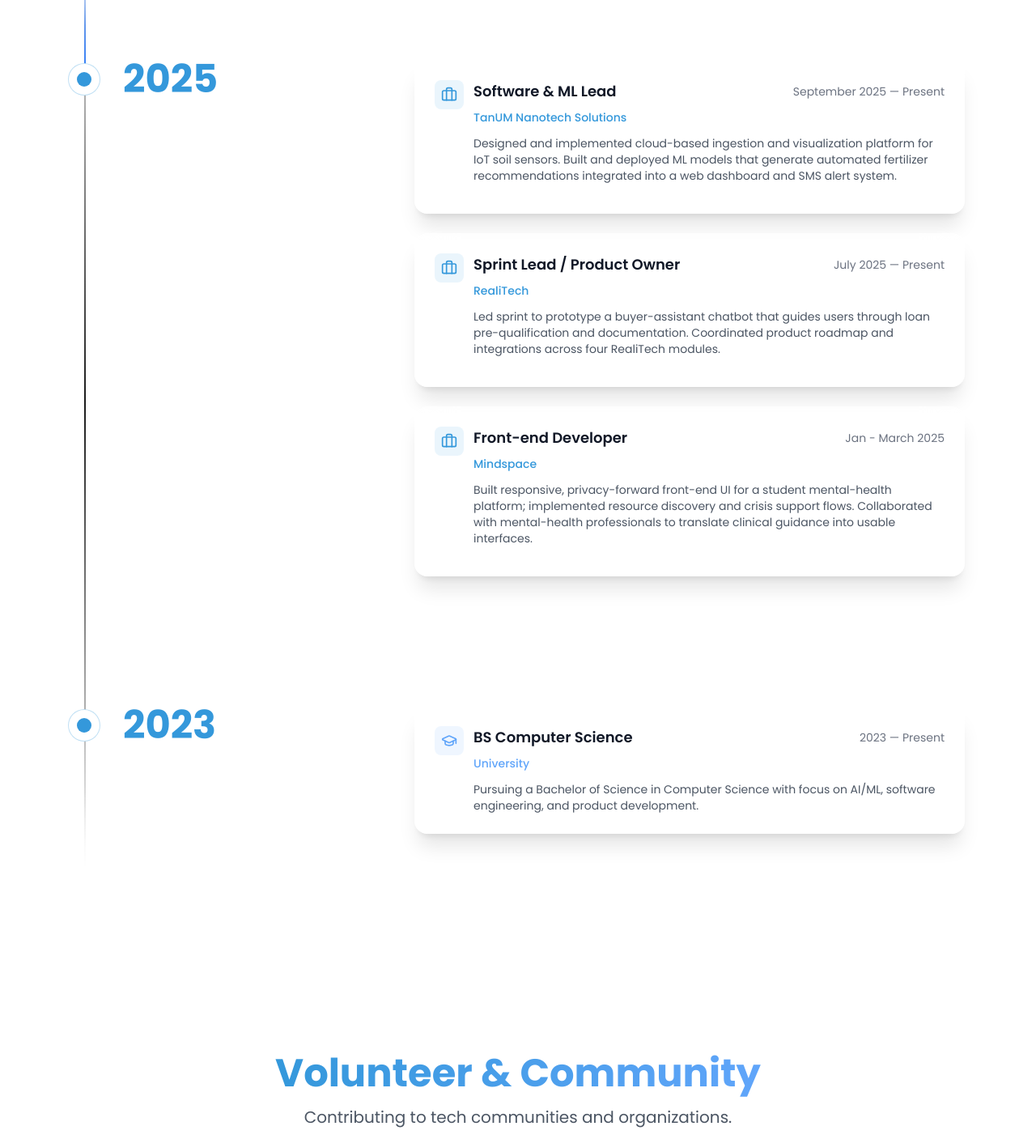
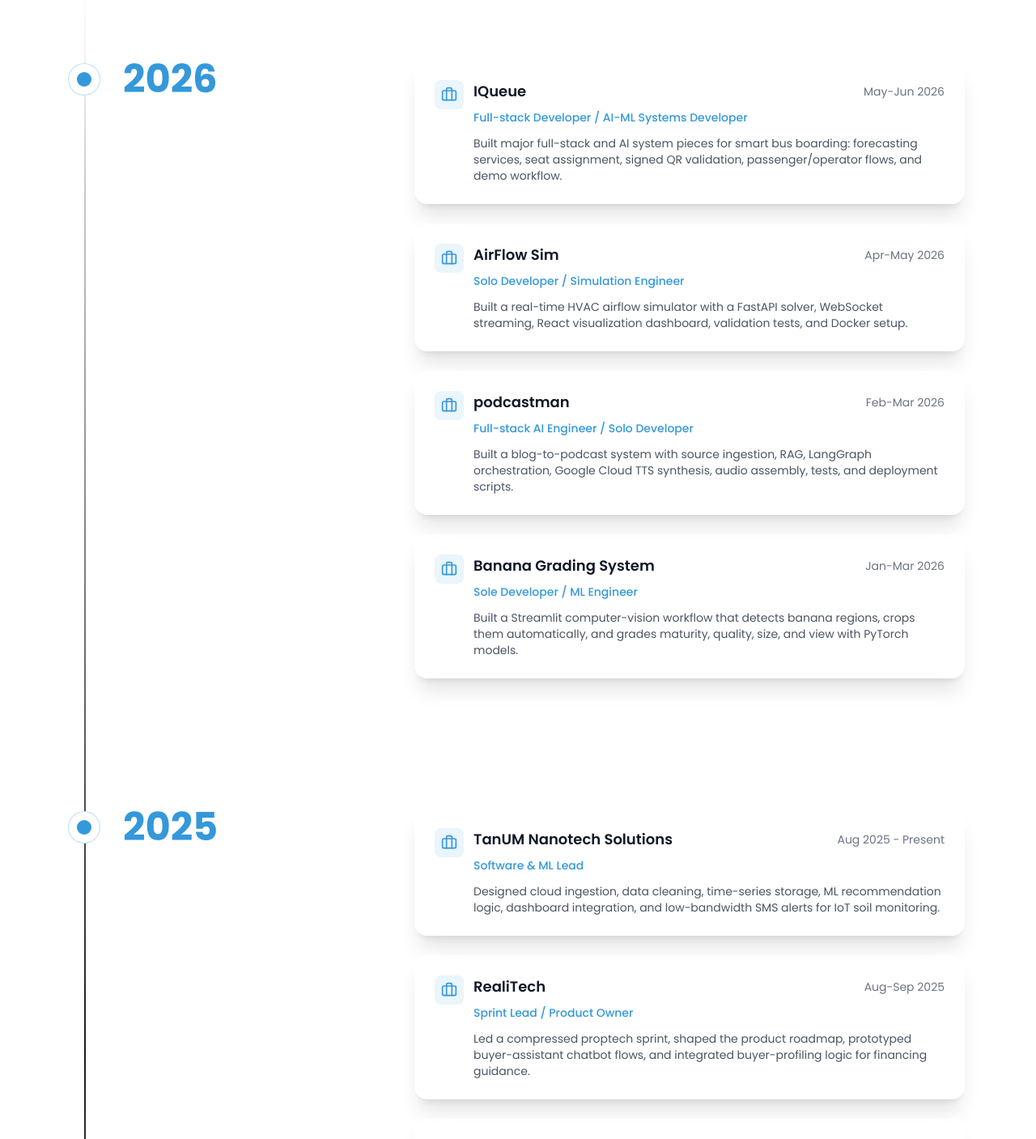
Before and after one commit to aaronjalapon/portfolio, a React (Vite) app: page /experience in a window 1280 px wide. Shown: the part 880-2287 px from the top of the page at 81% size. Built offline with nearby package versions, Linux system fonts and the light colour scheme.

Commit message:
Refresh project timelines and experience page

```diff
--- a/src/data/projects.js
+++ b/src/data/projects.js
@@ -4,7 +4,7 @@
     slug: 'tanum',
     tagline: 'IoT + ML system for real-time soil monitoring and data-driven fertilizer recommendations that reduces waste and improves yields.',
     role: 'Software & ML Lead',
-    timeline: 'Jan 2025 - Present',
+    timeline: 'Aug 2025 - Present',
     category: 'AgriTech',
     status: 'Active pilot',
     tags: ['Python', 'IoT', 'Machine Learning', 'MQTT', 'React', 'Time-Series'],
@@ -60,6 +60,8 @@
     tags: ['FastAPI', 'Next.js', 'PostgreSQL', 'Machine Learning', 'Prophet', 'PyTorch', 'LightGBM', 'XLM-RoBERTa', 'QR Security'],
     featured: true,
     image: '/iqueue.png',
+    link: 'https://iqueue.tech/',
+    github: 'https://github.com/aaronjalapon/um-siklab-iqueue',
     visual: { label: 'AI', theme: 'indigo' },
     caseStudyPath: '/projects/iqueue',
     caseStudy: {
@@ -179,7 +181,7 @@
     slug: 'mindspace',
     tagline: 'Privacy-first student mental health platform with guided meditations, curated resources, and moderated peer support.',
     role: 'Front-end Developer',
-    timeline: '2024',
+    timeline: 'Jan-Mar 2025',
     category: 'Mental Health',
     status: 'Live site',
     tags: ['JavaScript', 'Accessibility', 'UX Design', 'Privacy-first'],
@@ -229,7 +231,7 @@
     slug: 'realitech',
     tagline: 'End-to-end proptech ecosystem featuring a buyer-assistant chatbot to guide homebuyers through financing and documents.',
     role: 'Sprint Lead / Product Owner',
-    timeline: '2025 - Present',
+    timeline: 'Aug-Sep 2025',
     category: 'PropTech',
     status: 'Live prototype',
     tags: ['Node.js', 'Chatbot', 'Product Management', 'UX'],
@@ -333,6 +335,7 @@
     tags: ['Python', 'FastAPI', 'Streamlit', 'LangGraph', 'LiteLLM', 'ChromaDB', 'Google Cloud TTS'],
     featured: true,
     image: '/podcastman.png',
+    github: 'https://github.com/aaronjalapon/podcastman',
     visual: { label: 'RAG', theme: 'violet' },
     caseStudyPath: '/projects/podcastman',
     caseStudy: {
@@ -375,12 +378,13 @@
     slug: 'crop-price-prediction-senegal',
     tagline: 'ML-powered Streamlit app that forecasts Senegal crop prices with confidence intervals.',
     role: 'Machine Learning Engineer / Full-Stack Data App Developer',
-    timeline: '2025',
+    timeline: 'Nov-Dec 2025',
     category: 'AgriTech',
     status: 'Local Streamlit app',
     tags: ['Python', 'Streamlit', 'XGBoost', 'scikit-learn', 'Time Series', 'AgriTech', 'Plotly'],
     featured: true,
     image: '/crop-price-prediction.png',
+    github: 'https://github.com/aaronjalapon/crop-price-prediction',
     visual: { label: 'ML', theme: 'emerald' },
     caseStudyPath: '/projects/crop-price-prediction-senegal',
     caseStudy: {
@@ -423,7 +427,7 @@
     slug: 'flappy-bird-physics',
     tagline: 'Flutter mobile game that teaches gravity by letting players fly through planets with different physics.',
     role: 'Flutter/Game Developer',
-    timeline: 'Physics class project, 2025/2026',
+    timeline: 'Nov-Dec 2025',
     category: 'Educational Game',
     status: 'Class project',
     tags: ['Flutter', 'Dart', 'Mobile Game', 'Physics Simulation', 'EdTech', 'CustomPainter', 'SharedPreferences'],
@@ -472,7 +476,7 @@
     slug: 'goalbuddy',
     tagline: 'Goal tracking and habit formation app with personalized insights and social accountability features.',
     role: 'Full-stack Developer',
-    timeline: '2024',
+    timeline: 'Nov 2024',
     category: 'Productivity',
     status: 'Portfolio card',
     tags: ['React', 'Node.js', 'MongoDB'],
@@ -484,7 +488,7 @@
     slug: 'tanimpro',
     tagline: 'Climate-smart agriculture platform providing weather forecasts and farming recommendations.',
     role: 'Developer',
-    timeline: '2024',
+    timeline: 'Jan 2025',
     category: 'AgriTech',
     status: 'Portfolio card',
     tags: ['Python', 'API Integration', 'Data Viz'],
--- a/src/pages/Experience.jsx
+++ b/src/pages/Experience.jsx
@@ -1,41 +1,10 @@
 import { motion } from 'framer-motion'
 import { Link } from 'react-router-dom'
-import { Download, ArrowRight, Briefcase, GraduationCap, Heart } from 'lucide-react'
+import { Download, ArrowRight, Briefcase, GraduationCap } from 'lucide-react'
 import SectionHeader from '../components/SectionHeader'
 import TimelineItem from '../components/TimelineItem'
 import { Timeline } from '../components/ui/timeline'
 import SEO from '../components/SEO'
-
-const experiences = [
-  {
-    title: 'Software & ML Lead',
-    organization: 'TanUM Nanotech Solutions',
-    period: 'September 2025 — Present',
-    description: 'Designed and implemented cloud-based ingestion and visualization platform for IoT soil sensors. Built and deployed ML models that generate automated fertilizer recommendations integrated into a web dashboard and SMS alert system.',
-    type: 'work',
-  },
-  {
-    title: 'Sprint Lead / Product Owner',
-    organization: 'RealiTech',
-    period: 'July 2025 — Present',
-    description: 'Led sprint to prototype a buyer-assistant chatbot that guides users through loan pre-qualification and documentation. Coordinated product roadmap and integrations across four RealiTech modules.',
-    type: 'work',
-  },
-  {
-    title: 'Front-end Developer',
-    organization: 'Mindspace',
-    period: 'Jan - March 2025',
-    description: 'Built responsive, privacy-forward front-end UI for a student mental-health platform; implemented resource discovery and crisis support flows. Collaborated with mental-health professionals to translate clinical guidance into usable interfaces.',
-    type: 'work',
-  },
-  {
-    title: 'BS Computer Science',
-    organization: 'University',
-    period: '2023 — Present',
-    description: 'Pursuing a Bachelor of Science in Computer Science with focus on AI/ML, software engineering, and product development.',
-    type: 'education',
-  },
-]
 
 const volunteerExperiences = [
   {
@@ -78,11 +47,19 @@
     ]
   },
   {
-    category: 'Mindspace',
+    category: 'IQueue',
     bullets: [
-      'Built responsive, privacy-forward front-end UI for student mental-health platform',
-      'Implemented resource discovery, guided meditations, and crisis support flows',
-      'Collaborated with mental-health professionals on clinical UX patterns',
+      'Built full-stack passenger and operator flows for an AI smart boarding platform',
+      'Integrated forecasting, seat assignment, and signed QR boarding validation services',
+      'Connected multilingual passenger support with evidence-aware demo workflows',
+    ]
+  },
+  {
+    category: 'Banana Grading System',
+    bullets: [
+      'Trained Faster R-CNN detector for banana localization in RGB images',
+      'Built VGG16 transfer-learning classifiers for maturity, quality, size, and view',
+      'Shipped a Streamlit grading interface with confidence scores and visual results',
     ]
   },
   {
@@ -93,93 +70,157 @@
       'Designed user profiling and document checklist generation features',
     ]
   },
+  {
+    category: 'podcastman',
+    bullets: [
+      'Built article ingestion for URL, raw text, and Markdown sources',
+      'Orchestrated RAG and LangGraph stages for grounded two-host podcast scripts',
+      'Implemented TTS synthesis, audio assembly, tests, and deployment scripts',
+    ]
+  },
+  {
+    category: 'Crop Price Prediction',
+    bullets: [
+      'Engineered time-aware market, crop, seasonal, and lag features for forecasting',
+      'Compared Random Forest and XGBoost with chronological validation and TimeSeriesSplit',
+      'Built a Streamlit dashboard with predictions, confidence intervals, and Plotly charts',
+    ]
+  },
 ]
 
-// Transform experiences into Timeline format grouped by year
-const timelineData = [
+const projectMilestones = {
+  2026: [
     {
-    title: "2025",
-    content: (
-      <div className="space-y-6">
+      title: 'IQueue',
+      period: 'May-Jun 2026',
+      role: 'Full-stack Developer / AI-ML Systems Developer',
+      description: 'Built major full-stack and AI system pieces for smart bus boarding: forecasting services, seat assignment, signed QR validation, passenger/operator flows, and demo workflow.',
+    },
+    {
+      title: 'AirFlow Sim',
+      period: 'Apr-May 2026',
+      role: 'Solo Developer / Simulation Engineer',
+      description: 'Built a real-time HVAC airflow simulator with a FastAPI solver, WebSocket streaming, React visualization dashboard, validation tests, and Docker setup.',
+    },
+    {
+      title: 'podcastman',
+      period: 'Feb-Mar 2026',
+      role: 'Full-stack AI Engineer / Solo Developer',
+      description: 'Built a blog-to-podcast system with source ingestion, RAG, LangGraph orchestration, Google Cloud TTS synthesis, audio assembly, tests, and deployment scripts.',
+    },
+    {
+      title: 'Banana Grading System',
+      period: 'Jan-Mar 2026',
+      role: 'Sole Developer / ML Engineer',
+      description: 'Built a Streamlit computer-vision workflow that detects banana regions, crops them automatically, and grades maturity, quality, size, and view with PyTorch models.',
+    },
+  ],
+  2025: [
+    {
+      title: 'TanUM Nanotech Solutions',
+      period: 'Aug 2025 - Present',
+      role: 'Software & ML Lead',
+      description: 'Designed cloud ingestion, data cleaning, time-series storage, ML recommendation logic, dashboard integration, and low-bandwidth SMS alerts for IoT soil monitoring.',
+    },
+    {
+      title: 'RealiTech',
+      period: 'Aug-Sep 2025',
+      role: 'Sprint Lead / Product Owner',
+      description: 'Led a compressed proptech sprint, shaped the product roadmap, prototyped buyer-assistant chatbot flows, and integrated buyer-profiling logic for financing guidance.',
+    },
+    {
+      title: 'Crop Price Prediction (Senegal)',
+      period: 'Nov-Dec 2025',
+      role: 'Machine Learning Engineer / Full-Stack Data App Developer',
+      description: 'Handled data analysis, time-aware feature engineering, model training, evaluation, serialization, and a Streamlit forecasting interface for staple crop prices.',
+    },
+    {
+      title: 'Flappy Bird Physics Demo',
+      period: 'Nov-Dec 2025',
+      role: 'Flutter/Game Developer',
+      description: 'Built gameplay, UI, and physics systems for a Flutter game that teaches gravity through planetary motion, live physics readouts, quizzes, and persistent progress.',
+    },
+    {
+      title: 'Mindspace',
+      period: 'Jan-Mar 2025',
+      role: 'Front-end Developer',
+      description: 'Built a responsive, privacy-forward mental-health interface with resource discovery, guided meditation flows, moderated peer support, and crisis help entry points.',
+    },
+    {
+      title: 'TanimPro',
+      period: 'Jan 2025',
+      role: 'Developer',
+      description: 'Contributed to a climate-smart agriculture platform focused on weather forecasts, farming recommendations, API integration, and data visualization.',
+    },
+  ],
+  2024: [
+    {
+      title: 'GoalBuddy',
+      period: 'Nov 2024',
+      role: 'Full-stack Developer',
+      description: 'Built a productivity app concept for goal tracking, habit formation, personalized insights, and social accountability using a React, Node.js, and MongoDB stack.',
+    },
+  ],
+}
+
+function TimelineCard({ item, type = 'project' }) {
+  const Icon = type === 'education' ? GraduationCap : Briefcase
+  const iconClass = type === 'education' ? 'text-blue-400' : 'text-primary'
+  const iconBgClass = type === 'education' ? 'bg-blue-400/10' : 'bg-primary/10'
+  const roleClass = type === 'education' ? 'text-blue-400' : 'text-primary'
+
+  return (
     <div className="card">
-          <div className="flex items-start gap-3 mb-3">
-            <div className="p-2 bg-primary/10 rounded-lg">
-              <Briefcase className="text-primary" size={20} />
+      <div className="flex items-start gap-3">
+        <div className={`p-2 ${iconBgClass} rounded-lg`}>
+          <Icon className={iconClass} size={20} />
         </div>
         <div className="flex-1">
           <div className="flex flex-col md:flex-row md:items-center md:justify-between gap-2 mb-2">
-                <h3 className="text-lg font-semibold text-gray-900 dark:text-white">Software & ML Lead</h3>
-                <span className="text-sm text-gray-500">September 2025 — Present</span>
+            <h3 className="text-lg font-semibold text-gray-900 dark:text-white">{item.title}</h3>
+            <span className="text-sm text-gray-500">{item.period}</span>
           </div>
-              <p className="text-primary font-medium text-sm mb-3">TanUM Nanotech Solutions</p>
-              <p className="text-gray-600 dark:text-gray-400 text-sm">
-                Designed and implemented cloud-based ingestion and visualization platform for IoT soil sensors.
-                Built and deployed ML models that generate automated fertilizer recommendations integrated into a web dashboard and SMS alert system.
-              </p>
+          <p className={`${roleClass} font-medium text-sm mb-3`}>{item.role}</p>
+          <p className="text-gray-600 dark:text-gray-400 text-sm">{item.description}</p>
         </div>
       </div>
     </div>
+  )
+}
 
-        <div className="card">
-          <div className="flex items-start gap-3 mb-3">
-            <div className="p-2 bg-primary/10 rounded-lg">
-              <Briefcase className="text-primary" size={20} />
+const renderProjectMilestones = (items) => (
+  <div className="space-y-6">
+    {items.map((item) => (
+      <TimelineCard key={item.title} item={item} />
+    ))}
   </div>
-            <div className="flex-1">
-              <div className="flex flex-col md:flex-row md:items-center md:justify-between gap-2 mb-2">
-                <h3 className="text-lg font-semibold text-gray-900 dark:text-white">Sprint Lead / Product Owner</h3>
-                <span className="text-sm text-gray-500">July 2025 — Present</span>
-              </div>
-              <p className="text-primary font-medium text-sm mb-3">RealiTech</p>
-              <p className="text-gray-600 dark:text-gray-400 text-sm">
-                Led sprint to prototype a buyer-assistant chatbot that guides users through loan pre-qualification and documentation.
-                Coordinated product roadmap and integrations across four RealiTech modules.
-              </p>
-            </div>
-          </div>
-        </div>
+)
 
-        <div className="card">
-          <div className="flex items-start gap-3 mb-3">
-            <div className="p-2 bg-primary/10 rounded-lg">
-              <Briefcase className="text-primary" size={20} />
-            </div>
-            <div className="flex-1">
-              <div className="flex flex-col md:flex-row md:items-center md:justify-between gap-2 mb-2">
-                <h3 className="text-lg font-semibold text-gray-900 dark:text-white">Front-end Developer</h3>
-                <span className="text-sm text-gray-500">Jan - March 2025</span>
-              </div>
-              <p className="text-primary font-medium text-sm mb-3">Mindspace</p>
-              <p className="text-gray-600 dark:text-gray-400 text-sm">
-                Built responsive, privacy-forward front-end UI for a student mental-health platform; implemented resource discovery and crisis support flows.
-                Collaborated with mental-health professionals to translate clinical guidance into usable interfaces.
-              </p>
-            </div>
-          </div>
-        </div>
-      </div>
-    ),
+const timelineData = [
+  {
+    title: '2026',
+    content: renderProjectMilestones(projectMilestones[2026]),
   },
   {
-    title: "2023",
+    title: '2025',
+    content: renderProjectMilestones(projectMilestones[2025]),
+  },
+  {
+    title: '2024',
+    content: renderProjectMilestones(projectMilestones[2024]),
+  },
+  {
+    title: '2023',
     content: (
-      <div className="card">
-        <div className="flex items-start gap-3">
-          <div className="p-2 bg-blue-400/10 rounded-lg">
-            <GraduationCap className="text-blue-400" size={20} />
-          </div>
-          <div className="flex-1">
-            <div className="flex flex-col md:flex-row md:items-center md:justify-between gap-2 mb-2">
-              <h3 className="text-lg font-semibold text-gray-900 dark:text-white">BS Computer Science</h3>
-              <span className="text-sm text-gray-500">2023 — Present</span>
-            </div>
-            <p className="text-blue-400 font-medium text-sm mb-3">University</p>
-            <p className="text-gray-600 dark:text-gray-400 text-sm">
-              Pursuing a Bachelor of Science in Computer Science with focus on AI/ML, software engineering, and product development.
-            </p>
-          </div>
-        </div>
-      </div>
+      <TimelineCard
+        type="education"
+        item={{
+          title: 'BS Computer Science',
+          period: '2023 — Present',
+          role: 'University',
+          description: 'Pursuing a Bachelor of Science in Computer Science with focus on AI/ML, software engineering, and product development.',
+        }}
+      />
     ),
   },
 ]
@@ -189,7 +230,7 @@
     <>
       <SEO
         title="Experience"
-        description="Professional experience and career timeline of Aaron Jalapon — Software & ML Lead at TanUM, Sprint Lead at RealiTech, and more."
+        description="Project milestones and experience timeline of Aaron Jalapon — Software & ML Lead at TanUM, builder of IQueue, RealiTech, Mindspace, and more."
         url="/experience"
       />
       <div className="pt-20">
@@ -208,7 +249,7 @@
               Experience & <span className="gradient-text">Timeline</span>
             </h1>
             <p className="text-gray-600 dark:text-gray-400 text-lg mb-8">
-              My professional journey in software development, machine learning, and product leadership.
+              My project-building journey across software development, machine learning, simulation, and product leadership.
             </p>
             <a href="/resume.pdf" target="_blank" className="btn-primary gap-2">
               <Download size={18} />
@@ -223,7 +264,7 @@
         <div className="section-container">
           <SectionHeader
             title="Timeline"
-            subtitle="Key roles and milestones in my career."
+            subtitle="Key projects and milestones from my portfolio."
           />
 
           <Timeline data={timelineData} />
```
Also changed, not shown: 1 other file (tests, documents, lock files or other folders). Lines whose indentation alone changed are shown as unchanged.
